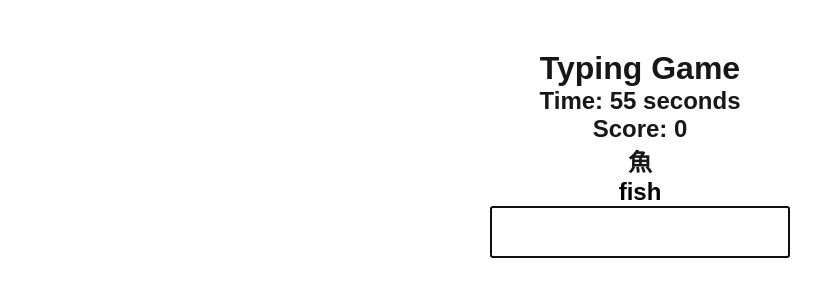
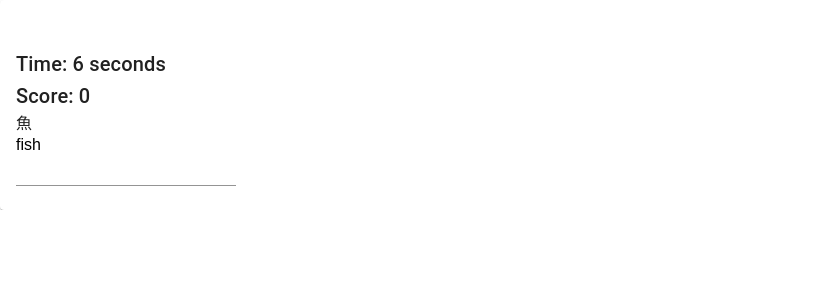
Before and after one commit to ryolingo/TOEIC-Typing-Game, a Next.js app: page /Game in a window 1280 px wide. Shown: the top 300 px of the page, without its empty margins (0-837 px from the left). Built offline with nearby package versions, Linux system fonts and the light colour scheme; no server answers.

Commit message:
DBにメタデータを保存

```diff
--- a/src/app/Game/page.tsx
+++ b/src/app/Game/page.tsx
@@ -5,6 +5,13 @@ import { wordsList } from "../conponents/WordList";
 import { addDoc, collection } from "firebase/firestore";
 import { db } from "@/firebase/firebase";
 import { v4 as uuidv4 } from "uuid";
+import {
+  Card,
+  CardHeader,
+  Typography,
+  CardContent,
+  Input,
+} from "@mui/material";
 
 const TypingGame = () => {
   // ゲームの状態
@@ -38,20 +45,31 @@ const TypingGame = () => {
   };
 
   // 間違えた単語を保存する関数
-  const saveIncorrectWord = async (
-    word: string,
-    gameId: string,
-    score: number
-  ) => {
+  const saveIncorrectWord = async (word: string) => {
     try {
       await addDoc(collection(db, "incorrectWords"), {
         word,
+        meaning,
+        gameId, // gameIdを保存
+        level, // levelも保存
         timestamp: new Date(),
-        score,
-        gameId,
       });
     } catch (e) {
-      console.error("Error adding document: ", e);
+      console.error("Error adding incorrect word: ", e);
+    }
+  };
+
+  // ゲームのメタデータを保存する関数
+  const saveGameData = async () => {
+    try {
+      await addDoc(collection(db, "GameData"), {
+        gameId,
+        level,
+        score, // スコアはuseRefで管理しているスコアを保存
+        timestamp: new Date(),
+      });
+    } catch (e) {
+      console.error("Error adding game data: ", e);
     }
   };
 
@@ -61,7 +79,7 @@ const TypingGame = () => {
 
     if (!mistyped && value !== word.slice(0, value.length)) {
       setMistyped(true);
-      saveIncorrectWord(word, gameId, score);
+      saveIncorrectWord(word);
     }
 
     if (value === word) {
@@ -101,7 +119,7 @@ const TypingGame = () => {
         }
         return prev - 1;
       });
-    }, 1000); // タイマーを1秒に設定
+    }, 100); // タイマーを1秒に設定
 
     return () => clearInterval(interval);
   }, []);
@@ -109,27 +127,39 @@ const TypingGame = () => {
   // タイマーが0になった時にページ遷移
   useEffect(() => {
     if (gameOver) {
+      saveGameData(); // ゲームデータを保存
       router.push(`/Result?score=${score}&gameId=${gameId}&level=${level}`);
     }
   }, [gameOver, router, scoreRef, gameId, level]);
 
   return (
-    <div style={{ textAlign: "center", marginTop: "50px" }}>
-      <h1>Typing Game</h1>
-      <h2>Time: {timer} seconds</h2>
-      <h2>Score: {score}</h2>
-      <h2>
-        <p>{meaning}</p>
-        <div>{renderWord()}</div>
-      </h2>
-      <input
-        ref={inputRef}
-        type="text"
-        value={userInput}
-        onChange={handleInputChange}
-        style={{ fontSize: "24px", padding: "10px", width: "300px" }}
-        disabled={timer === 0}
-      />
+    <div className="flex justify-center items-center min-h-screen bg-gray-100">
+      <Card className="w-full max-w-md">
+        <CardHeader>
+          <Typography variant="h4" className="text-center">
+            Typing Game
+          </Typography>
+        </CardHeader>
+        <CardContent>
+          <Typography variant="h6" className="text-center mb-4">
+            Time: {timer} seconds
+          </Typography>
+          <Typography variant="h6" className="text-center mb-4">
+            Score: {score}
+          </Typography>
+          <Typography variant="body1" className="text-center mb-4">
+            {meaning}
+          </Typography>
+          <div className="text-center mb-4">{renderWord()}</div>
+          <Input
+            ref={inputRef}
+            value={userInput}
+            onChange={handleInputChange}
+            className="w-full p-2 text-lg"
+            disabled={timer === 0}
+          />
+        </CardContent>
+      </Card>
     </div>
   );
 };
```
